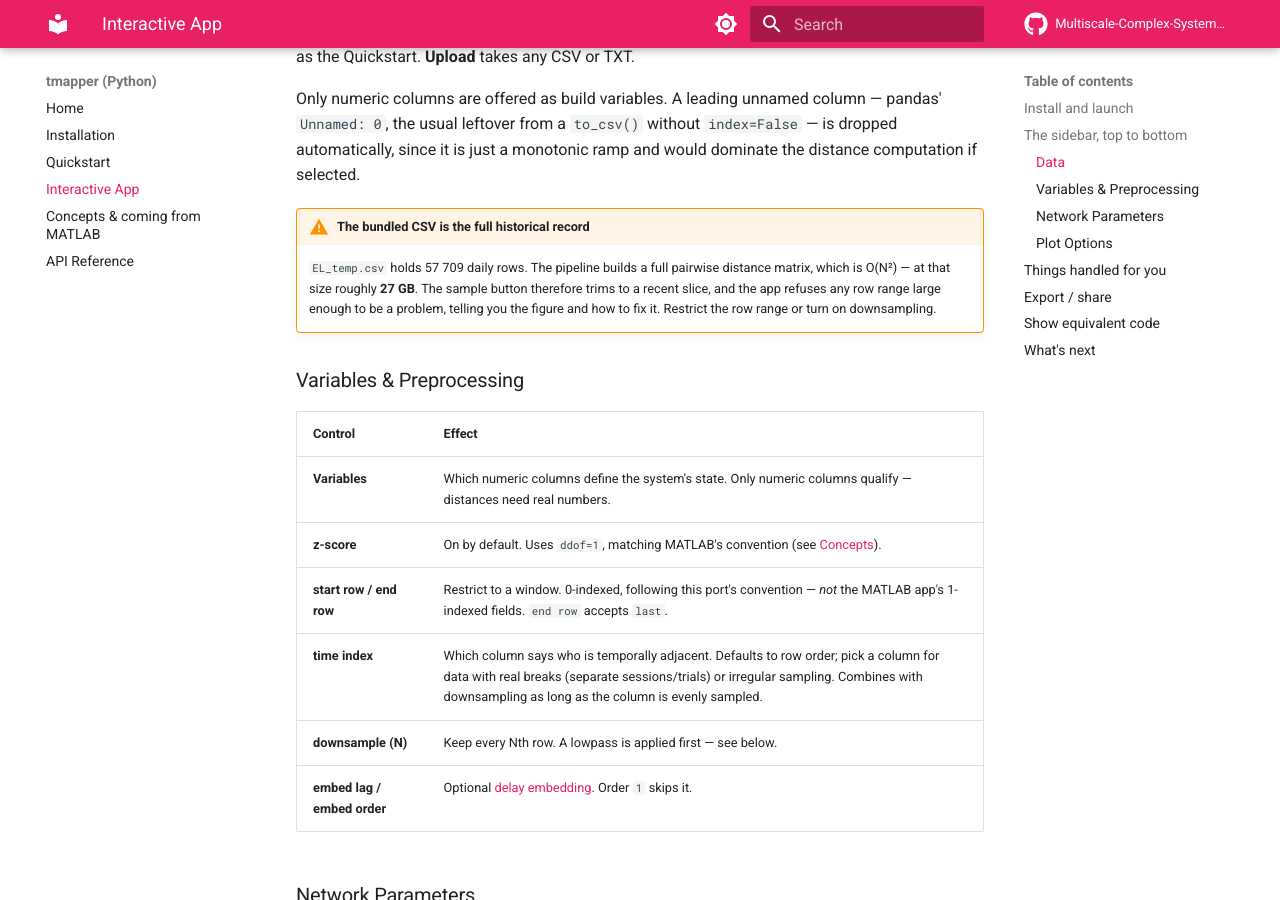
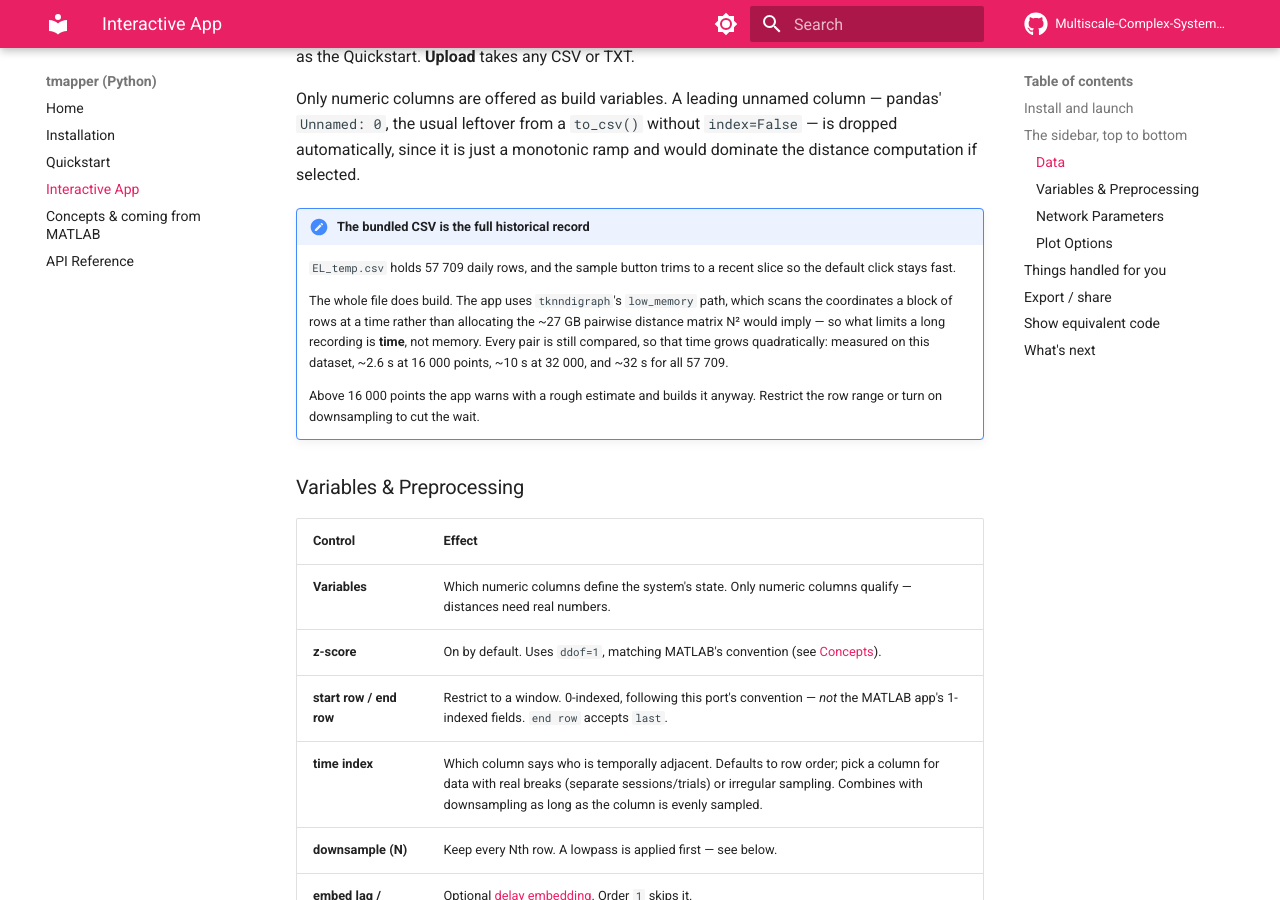
Before and after one commit to Multiscale-Complex-Systems-Lab/tmapper-py, an MkDocs documentation site: the page built from docs/app.md, in a window 1280 px wide and 900 px high, scrolled down 2427 px. Built offline with MkDocs 1.6.1 and Material for MkDocs 9.7.7, drawn with Linux system fonts in a browser that asks for light colours; comment, search, counter and statistics services are not loaded.

Commit message:
Always use the blocked builder; warn about slow windows instead of refusing
Two corrections to the previous commit, both from measurement.

1. It claimed the dense path was kept for small windows "because it is
   faster". Measured on the bundled sample, one fresh process per run
   (psutil peak_wset is a process high-water mark, so dense and blocked
   cannot share one), blocked is faster at *every* size tried and uses
   less memory:

       N       dense      blocked
       500     0.019 s    0.017 s     0.00 / 0.00 GB
       1000    0.045 s    0.027 s     0.02 / 0.01 GB
       2000    0.145 s    0.062 s     0.12 / 0.06 GB
       4000    0.703 s    0.190 s     0.53 / 0.27 GB
       8000    2.804 s    0.645 s     2.16 / 0.95 GB
       16000  10.593 s    2.564 s     8.69 / 1.24 GB

   Node and edge counts matched exactly at every size. So the size
   threshold selected between a worse option and a better one; it is
   gone, along with the branch in the code generator.

2. The old guard refused any range over 8000 rows, which would have made
   the low_memory path unreachable from the UI -- it existed precisely to
   serve the sizes the guard rejected. Memory is no longer the binding
   constraint, so the guard now warns and lets the build run, with a
   rough time estimate from the measured ~1.0e-8 s per pair.

Tests check the blocked path is what runs, compare it against a dense
reference computed independently in the test (not the same function with
a flag flipped), and assert the warning does not gate the build.

Co-Authored-By: Claude Opus 5 <noreply@anthropic.com>
Claude-Session: https://claude.ai/code/session_017LKKuxHRyxQEJtUQKzoQ7Z

```diff
--- a/docs/app.md
+++ b/docs/app.md
@@ -62,12 +62,19 @@ Only numeric columns are offered as build variables. A leading unnamed column
 `index=False` — is dropped automatically, since it is just a monotonic ramp
 and would dominate the distance computation if selected.
 
-!!! warning "The bundled CSV is the full historical record"
-    `EL_temp.csv` holds 57 709 daily rows. The pipeline builds a full pairwise
-    distance matrix, which is O(N²) — at that size roughly **27 GB**. The
-    sample button therefore trims to a recent slice, and the app refuses any
-    row range large enough to be a problem, telling you the figure and how to
-    fix it. Restrict the row range or turn on downsampling.
+!!! note "The bundled CSV is the full historical record"
+    `EL_temp.csv` holds 57 709 daily rows, and the sample button trims to a
+    recent slice so the default click stays fast.
+
+    The whole file does build. The app uses `tknndigraph`'s `low_memory` path,
+    which scans the coordinates a block of rows at a time rather than
+    allocating the ~27 GB pairwise distance matrix N² would imply — so what
+    limits a long recording is **time**, not memory. Every pair is still
+    compared, so that time grows quadratically: measured on this dataset,
+    ~2.6 s at 16 000 points, ~10 s at 32 000, and ~32 s for all 57 709.
+
+    Above 16 000 points the app warns with a rough estimate and builds it
+    anyway. Restrict the row range or turn on downsampling to cut the wait.
 
 ### Variables & Preprocessing
 
```
Also changed, not shown: 2 other files.
